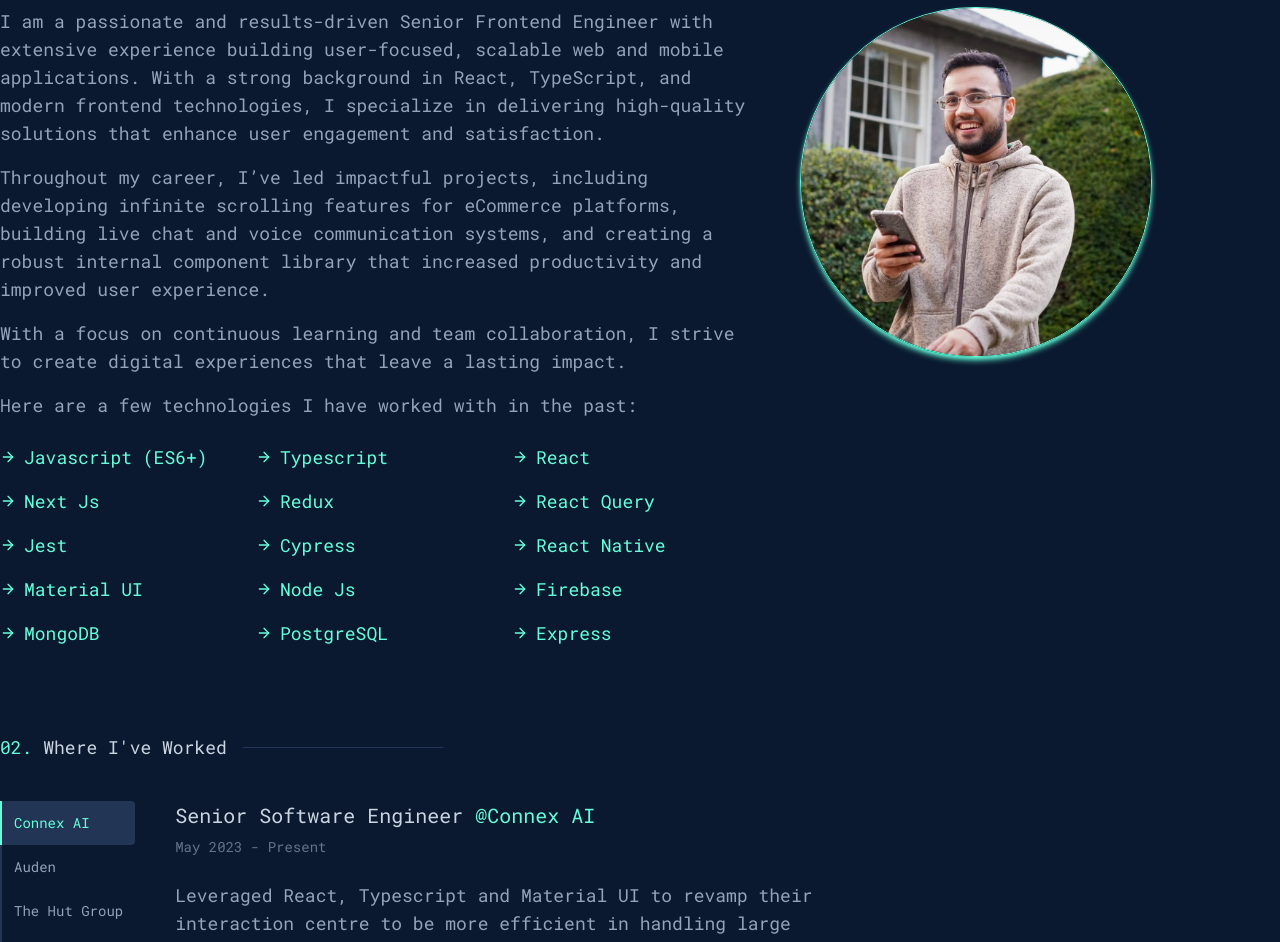
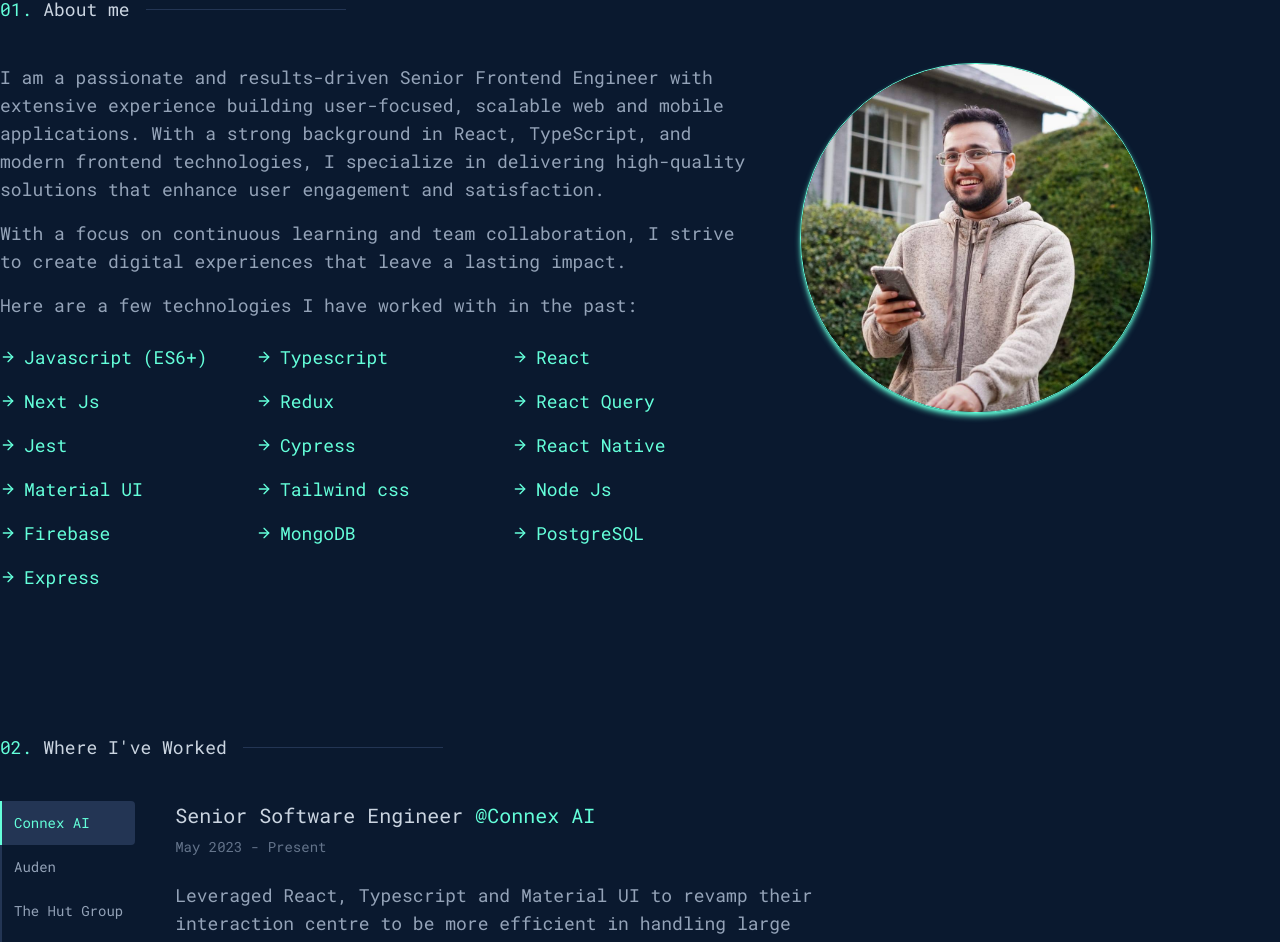
Before and after one commit to MahsinSaifullah/mahsin-portfolio-2.0, a Next.js app: page / in a window 1280 px wide. Shown: the part 999-1941 px from the top of the page. Built offline with nearby package versions, Linux system fonts and the light colour scheme.

Commit message:
refactor: about page to make it more concise

```diff
--- a/app/About.tsx
+++ b/app/About.tsx
@@ -2,6 +2,7 @@ import { ArrowRight } from 'lucide-react';
 import Image from 'next/image';
 import heroImage from './images/heroImage.jpg';
 import SectionHeader from '@/components/SectionHeader';
+import { SKILLS } from '@/constants/skills';
 
 const About = () => {
   return (
@@ -22,13 +23,6 @@ const About = () => {
               satisfaction.
             </p>
             <p className="text-md text-slate-400 leading-7">
-              Throughout my career, I’ve led impactful projects, including
-              developing infinite scrolling features for eCommerce platforms,
-              building live chat and voice communication systems, and creating a
-              robust internal component library that increased productivity and
-              improved user experience.
-            </p>
-            <p className="text-md text-slate-400 leading-7">
               With a focus on continuous learning and team collaboration, I
               strive to create digital experiences that leave a lasting impact.
             </p>
@@ -37,52 +31,13 @@ const About = () => {
                 Here are a few technologies I have worked with in the past:
               </p>
               <ul className="mt-6 grid grid-cols-2 md:grid-cols-3 gap-4">
-                <li className="flex items-center text-lime">
-                  <ArrowRight className="h-4 w-4 text-lime mr-2" /> Javascript
-                  (ES6+)
-                </li>
-                <li className="flex items-center text-lime">
-                  <ArrowRight className="h-4 w-4 text-lime mr-2" /> Typescript
-                </li>
-                <li className="flex items-center text-lime">
-                  <ArrowRight className="h-4 w-4 text-lime mr-2" /> React
-                </li>
-                <li className="flex items-center text-lime">
-                  <ArrowRight className="h-4 w-4 text-lime mr-2" /> Next Js
-                </li>
-                <li className="flex items-center text-lime">
-                  <ArrowRight className="h-4 w-4 text-lime mr-2" /> Redux
-                </li>
-                <li className="flex items-center text-lime">
-                  <ArrowRight className="h-4 w-4 text-lime mr-2" /> React Query
-                </li>
-                <li className="flex items-center text-lime">
-                  <ArrowRight className="h-4 w-4 text-lime mr-2" /> Jest
-                </li>
-                <li className="flex items-center text-lime">
-                  <ArrowRight className="h-4 w-4 text-lime mr-2" /> Cypress
-                </li>
-                <li className="flex items-center text-lime">
-                  <ArrowRight className="h-4 w-4 text-lime mr-2" /> React Native
-                </li>
-                <li className="flex items-center text-lime">
-                  <ArrowRight className="h-4 w-4 text-lime mr-2" /> Material UI
-                </li>
-                <li className="flex items-center text-lime">
-                  <ArrowRight className="h-4 w-4 text-lime mr-2" /> Node Js
-                </li>
-                <li className="flex items-center text-lime">
-                  <ArrowRight className="h-4 w-4 text-lime mr-2" /> Firebase
-                </li>
-                <li className="flex items-center text-lime">
-                  <ArrowRight className="h-4 w-4 text-lime mr-2" /> MongoDB
-                </li>
-                <li className="flex items-center text-lime">
-                  <ArrowRight className="h-4 w-4 text-lime mr-2" /> PostgreSQL
-                </li>
-                <li className="flex items-center text-lime">
-                  <ArrowRight className="h-4 w-4 text-lime mr-2" /> Express
-                </li>
+                {SKILLS.map((skill, index) => {
+                  return (
+                    <li key={index} className="flex items-center text-lime">
+                      <ArrowRight className="h-4 w-4 text-lime mr-2" /> {skill}
+                    </li>
+                  );
+                })}
               </ul>
             </div>
           </div>
@@ -90,6 +45,7 @@ const About = () => {
         <div>
           <Image
             src={heroImage}
+            priority
             alt="Hero Image"
             className="rounded-sm md:rounded-full border border-lime shadow-lime shadow-md"
           />
--- /dev/null
+++ b/constants/skills.ts
@@ -0,0 +1,18 @@
+export const SKILLS = [
+  'Javascript (ES6+)',
+  'Typescript',
+  'React',
+  'Next Js',
+  'Redux',
+  'React Query',
+  'Jest',
+  'Cypress',
+  'React Native',
+  'Material UI',
+  'Tailwind css',
+  'Node Js',
+  'Firebase',
+  'MongoDB',
+  'PostgreSQL',
+  'Express',
+];
```
